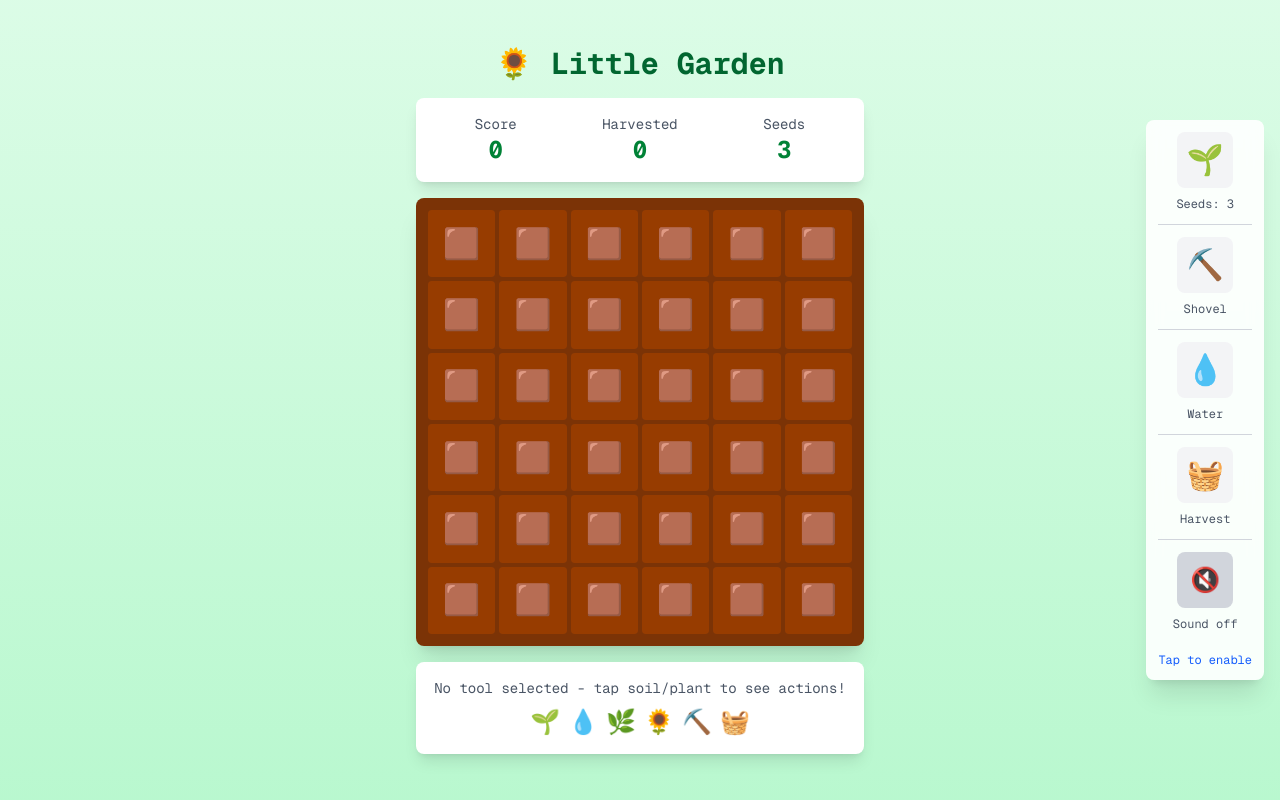
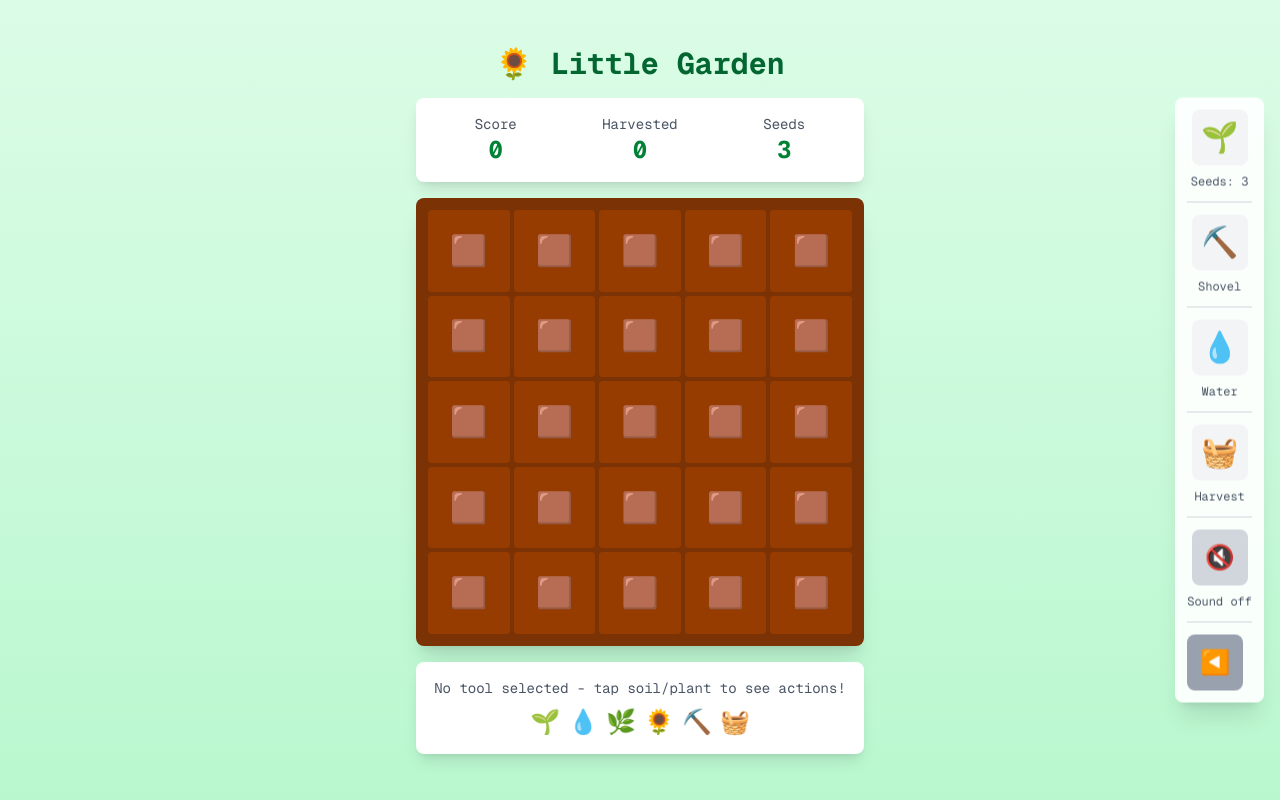
Before and after one commit to Coding-Bastards/garden-mini-game, a Next.js app: page / in a window 1280 px wide. Built offline with nearby package versions, Linux system fonts and the light colour scheme.

Commit message:
[RUDY.C] Remove 'Tap to enable' label, make toolbar draggable with hide/show toggle, change grid to 5x5, stabilize flower types on render

```diff
--- a/app/page.tsx
+++ b/app/page.tsx
@@ -11,9 +11,14 @@ type GridState = CellState[][];
 const FLOWERS = ['🌻', '🌺', '🌸', '🌼'];
 const HARVEST_EMOJIS = ['🧺', '🌾', '✨', '🌟'];
 
+type FlowerGrid = (string | null)[][];
+
 export default function GardenGame() {
   const [grid, setGrid] = useState<GridState>(
-    Array(6).fill(null).map(() => Array(6).fill('empty'))
+    Array(5).fill(null).map(() => Array(5).fill('empty'))
+  );
+  const [flowerTypes, setFlowerTypes] = useState<FlowerGrid>(
+    Array(5).fill(null).map(() => Array(5).fill(null))
   );
   const [score, setScore] = useState(0);
   const [harvested, setHarvested] = useState(0);
@@ -24,6 +29,7 @@ export default function GardenGame() {
   const [selectedCell, setSelectedCell] = useState<{ row: number, col: number } | null>(null);
   const [showMenu, setShowMenu] = useState(false);
   const [menuPosition, setMenuPosition] = useState<{ x: number, y: number } | null>(null);
+  const [toolbarHidden, setToolbarHidden] = useState(false);
 
   const backgroundAudioRef = useRef<HTMLAudioElement | null>(null);
   const audioContextRef = useRef<AudioContext | null>(null);
@@ -233,6 +239,12 @@ export default function GardenGame() {
       } else if (cell === 'plantSmall') {
         // Water small plant -> becomes big plant
         newGrid[row][col] = 'flower';
+        // Assign flower type if not already set
+        if (!flowerTypes[row][col]) {
+          const newFlowerTypes = flowerTypes.map(r => [...r]);
+          newFlowerTypes[row][col] = FLOWERS[Math.floor(Math.random() * FLOWERS.length)];
+          setFlowerTypes(newFlowerTypes);
+        }
         playWaterSound();
       }
     } else if (activeAction === 'harvest') {
@@ -250,13 +262,13 @@ export default function GardenGame() {
     setGrid(newGrid);
   };
 
-  const getCellEmoji = (cell: CellState): string => {
+  const getCellEmoji = (cell: CellState, row: number, col: number): string => {
     switch (cell) {
       case 'empty': return '🟫';
       case 'seed': return '🌱';
       case 'plantSmall': return '🌿';
       case 'plantBig': return '🌱';
-      case 'flower': return FLOWERS[Math.floor(Math.random() * FLOWERS.length)];
+      case 'flower': return flowerTypes[row][col] || FLOWERS[0];
       default: return '🟫';
     }
   };
@@ -338,6 +350,12 @@ export default function GardenGame() {
         playWaterSound();
       } else if (cell === 'plantSmall') {
         newGrid[selectedCell.row][selectedCell.col] = 'flower';
+        // Assign flower type if not already set
+        if (!flowerTypes[selectedCell.row][selectedCell.col]) {
+          const newFlowerTypes = flowerTypes.map(r => [...r]);
+          newFlowerTypes[selectedCell.row][selectedCell.col] = FLOWERS[Math.floor(Math.random() * FLOWERS.length)];
+          setFlowerTypes(newFlowerTypes);
+        }
         playWaterSound();
       }
     } else if (action === 'harvest') {
@@ -362,7 +380,7 @@ export default function GardenGame() {
 
       <div className="min-h-screen bg-gradient-to-b from-green-100 to-green-200 flex flex-col items-center justify-center p-4 font-mono relative">
         {/* Floating right toolbar */}
-        <div className="fixed right-4 top-1/2 -translate-y-1/2 bg-white/90 backdrop-blur-sm rounded-lg shadow-xl p-3 flex flex-col gap-3">
+        <div className={`fixed right-4 top-1/2 -translate-y-1/2 bg-white/90 backdrop-blur-sm rounded-lg shadow-xl p-3 flex flex-col gap-3 transition-all duration-300 ${toolbarHidden ? 'translate-x-full opacity-0 pointer-events-none' : 'translate-x-0 opacity-100'}`}>
           <div className="flex flex-col items-center gap-2">
             {/* Plant button */}
             <button
@@ -468,12 +486,27 @@ export default function GardenGame() {
             </div>
           </div>
 
-          {!audioEnabled && (
-            <div className="text-xs text-center text-blue-600 mt-2">
-              Tap to enable
-            </div>
-          )}
+          <div className="h-px bg-gray-300"></div>
+
+          <button
+            onClick={() => setToolbarHidden(true)}
+            className="w-14 h-14 rounded-lg flex items-center justify-center text-2xl bg-gray-400 text-white hover:bg-gray-500 transition-all"
+            title="Hide toolbar"
+          >
+            ◀️
+          </button>
         </div>
+
+        {/* Toolbar toggle button (when hidden) */}
+        {toolbarHidden && (
+          <button
+            onClick={() => setToolbarHidden(false)}
+            className="fixed right-4 top-1/2 -translate-y-1/2 w-12 h-12 rounded-lg flex items-center justify-center text-2xl bg-white/90 hover:bg-white shadow-xl transition-all"
+            title="Show toolbar"
+          >
+            ▶️
+          </button>
+        )}
 
         {/* Context menu */}
         {showMenu && selectedCell && menuPosition && (
@@ -543,7 +576,7 @@ export default function GardenGame() {
             </div>
           </div>
           <div className="bg-amber-900 rounded-lg shadow-xl p-3 mb-4">
-            <div className="grid grid-cols-6 gap-1">
+            <div className="grid grid-cols-5 gap-1">
               {grid.map((row, rowIndex) =>
                 row.map((cell, colIndex) => (
                   <button
@@ -557,7 +590,7 @@ export default function GardenGame() {
                       }`}
                     title={getCellStateDescription(cell)}
                   >
-                    {getCellEmoji(cell)}
+                    {getCellEmoji(cell, rowIndex, colIndex)}
                   </button>
                 ))
               )}
```
